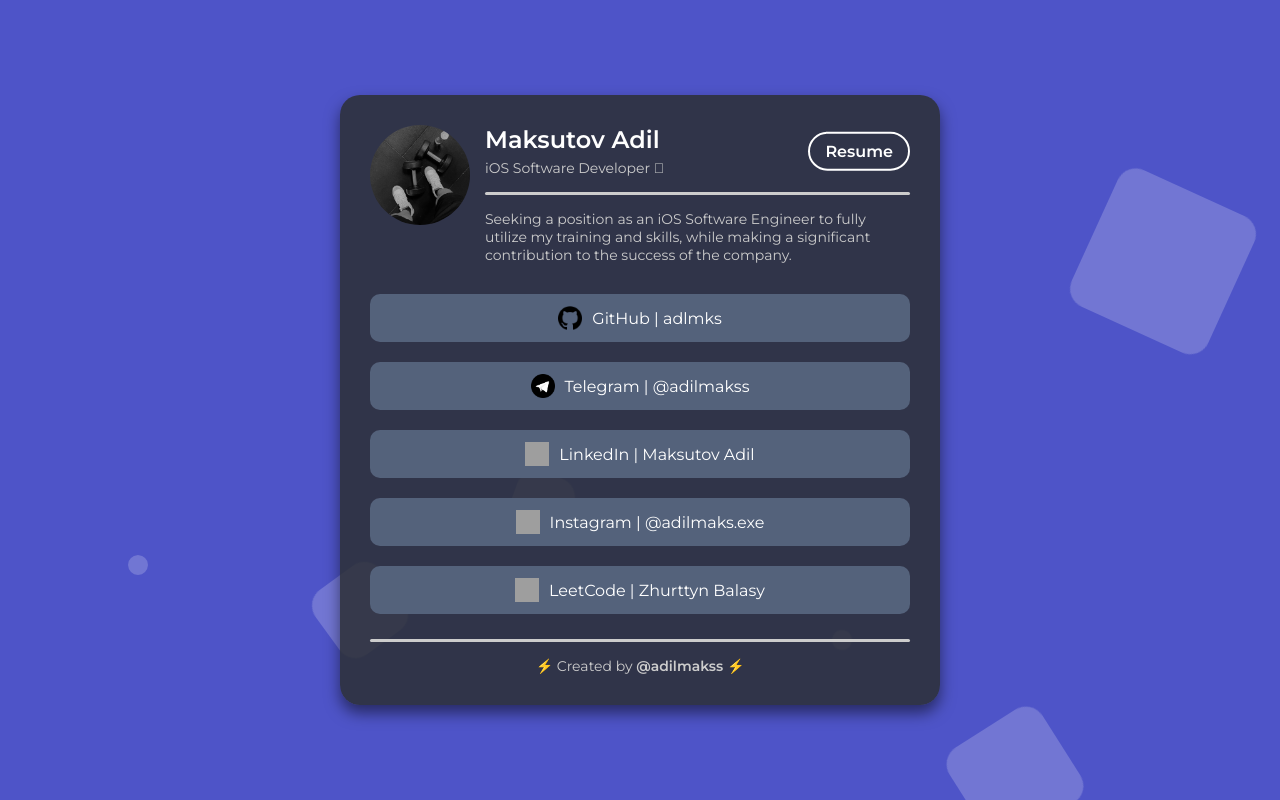
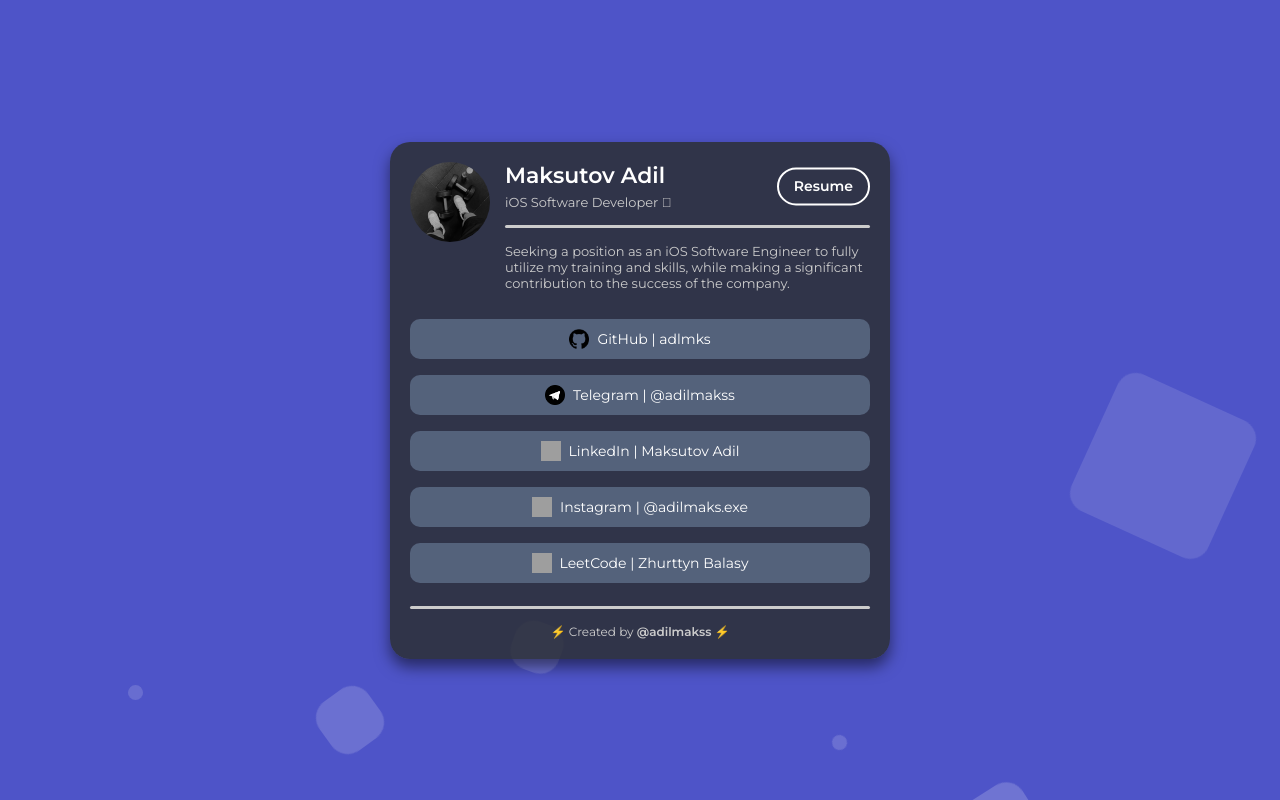
Before and after one commit to adlmks/adilmaks, a plain HTML site: page index.html in a window 1280 px wide. Drawn offline with Linux system fonts and the light colour scheme; grey boxes are pictures that could not be loaded.

Commit message:
Update style.css

```diff
--- a/style.css
+++ b/style.css
@@ -18,11 +18,11 @@ body {
 
 .container {
     background-color: rgba(44, 47, 51, 0.85);
-    padding: 30px;
+    padding: 20px;
     border-radius: 20px;
     box-shadow: 0 8px 15px rgba(0, 0, 0, 0.5);
     text-align: left;
-    width: 600px;
+    width: 500px;
     display: flex;
     flex-direction: column;
     z-index: 2;
@@ -36,8 +36,8 @@ body {
 
 .profile-img {
     border-radius: 50%;
-    width: 100px;
-    height: 100px;
+    width: 80px;
+    height: 80px;
     object-fit: cover;
     margin-right: 15px;
     align-self: flex-start;
@@ -50,7 +50,7 @@ body {
 
 .download-link {
     color: white;
-    font-size: 16px;
+    font-size: 14px;
     font-weight: bold;
     text-decoration: none;
     border: 2px solid white;
@@ -61,7 +61,6 @@ body {
     right: 0;
     transform: translateY(-70%);
 }
-
 
 .download-link:hover {
     background-color: white;
@@ -74,16 +73,14 @@ body {
     box-shadow: inset 0px 4px 8px rgba(0, 0, 0, 0.2);
 }
 
-
-
 h1 {
-    font-size: 24px;
+    font-size: 22px;
     color: #fff;
     margin-bottom: 5px;
 }
 
 p {
-    font-size: 14px;
+    font-size: 13px;
     color: #ccc;
 }
 
@@ -100,20 +97,20 @@ p {
     background-color: #54627b;
     color: white;
     text-decoration: none;
-    padding: 12px;
-    margin: 10px 0;
+    padding: 10px;
+    margin: 8px 0;
     border-radius: 10px;
     transition: background-color 0.3s ease, transform 0.3s ease;
 }
 
 .link img {
-    width: 24px;
-    height: 24px;
-    margin-right: 10px;
+    width: 20px;
+    height: 20px;
+    margin-right: 8px;
 }
 
 .link span {
-    font-size: 16px;
+    font-size: 14px;
 }
 
 .link:hover {
@@ -136,11 +133,10 @@ footer {
 }
 
 footer p {
-    font-size: 14px;
+    font-size: 12px;
 }
 
-/* ANIMATED BACKGROUND START */
-
+/* Анимация фоновых кругов */
 .area {
     background: #4e54c8;
     background: -webkit-linear-gradient(to left, #8f94fb, #4e54c8);
@@ -167,8 +163,8 @@ footer p {
     display: block;
     list-style: none;
     border-radius: 20px;
-    width: 20px;
-    height: 20px;
+    width: 15px;
+    height: 15px;
     background: rgba(255, 255, 255, 0.2);
     animation: animate 25s linear infinite;
     bottom: -150px;
@@ -176,53 +172,53 @@ footer p {
 
 .circles li:nth-child(1) {
     left: 25%;
-    width: 80px;
-    height: 80px;
+    width: 60px;
+    height: 60px;
     animation-delay: 0s;
 }
 
 .circles li:nth-child(2) {
     left: 10%;
-    width: 20px;
-    height: 20px;
+    width: 15px;
+    height: 15px;
     animation-delay: 2s;
     animation-duration: 12s;
 }
 
 .circles li:nth-child(3) {
     left: 70%;
-    width: 20px;
-    height: 20px;
+    width: 15px;
+    height: 15px;
     animation-delay: 4s;
 }
 
 .circles li:nth-child(4) {
     left: 40%;
-    width: 60px;
-    height: 60px;
+    width: 50px;
+    height: 50px;
     animation-delay: 0s;
     animation-duration: 18s;
 }
 
 .circles li:nth-child(5) {
     left: 65%;
-    width: 20px;
-    height: 20px;
+    width: 15px;
+    height: 15px;
     animation-delay: 0s;
 }
 
 .circles li:nth-child(6) {
     left: 75%;
-    width: 110px;
-    height: 110px;
+    width: 80px;
+    height: 80px;
     animation-delay: 3s;
 }
 
 .circles li:nth-child(7) {
     left: 35%;
-    width: 150px;
-    height: 150px;
-    animation-delay: 7s;
+    width: 120px;
+    height: 120px;
+    animation-delay: 6s;
 }
 
 .circles li:nth-child(8) {
@@ -230,7 +226,6 @@ footer p {
     width: 25px;
     height: 25px;
     animation-delay: 15s;
-    animation-duration: 45s;
 }
 
 .circles li:nth-child(9) {
@@ -238,7 +233,6 @@ footer p {
     width: 15px;
     height: 15px;
     animation-delay: 2s;
-    animation-duration: 35s;
 }
 
 .circles li:nth-child(10) {
@@ -251,31 +245,11 @@ footer p {
 
 @keyframes animate {
     0% {
-        transform: translateY(0);
+        transform: translateY(0) rotate(0deg);
+        opacity: 1;
     }
     100% {
-        transform: translateY(-1500px) rotate(720deg);
+        transform: translateY(-1000px) rotate(720deg);
+        opacity: 0;
     }
 }
-
-/* ANIMATED BACKGROUND END */
-
-@media screen and (max-width: 768px) {
-    .container {
-        width: 90%;
-        padding: 20px;
-    }
-
-    .profile-img {
-        width: 80px;
-        height: 80px;
-    }
-
-    h1 {
-        font-size: 20px;
-    }
-
-    .links a span {
-        font-size: 14px;
-    }
-}
```
